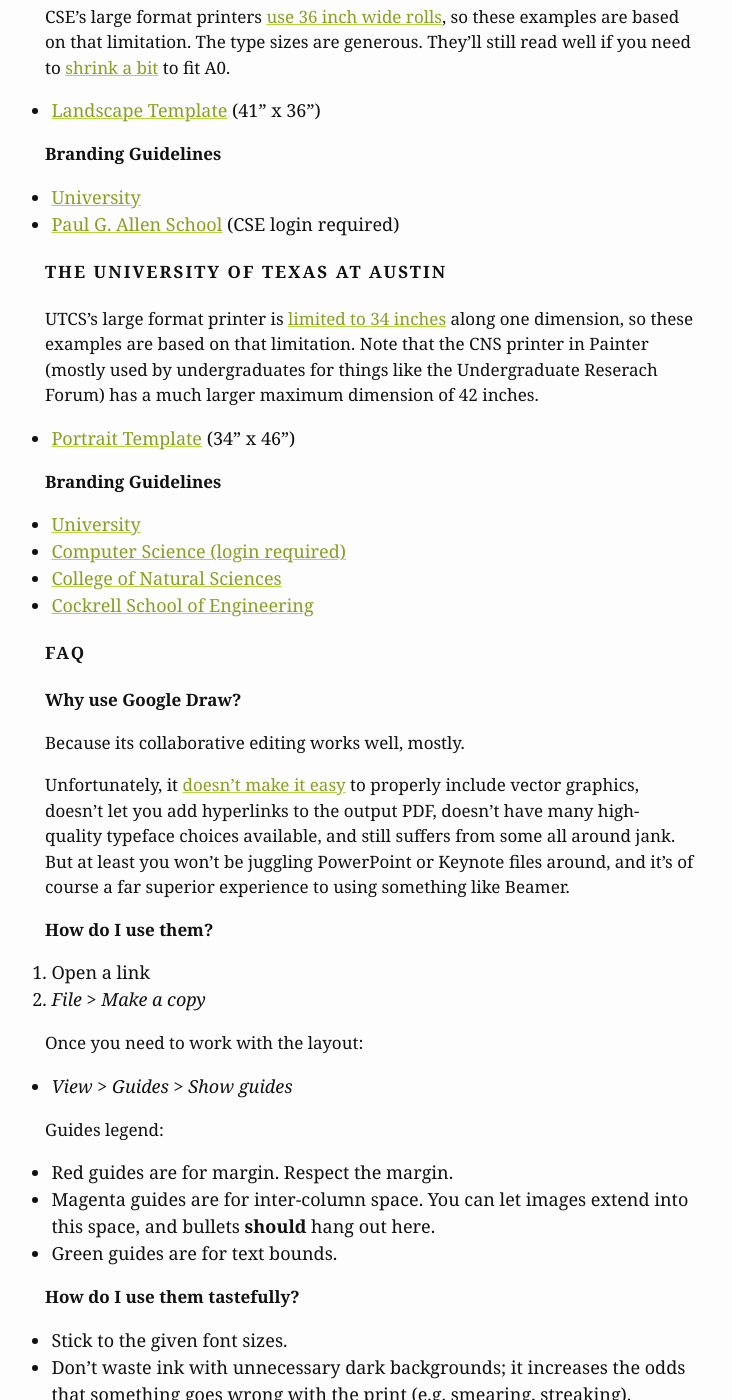
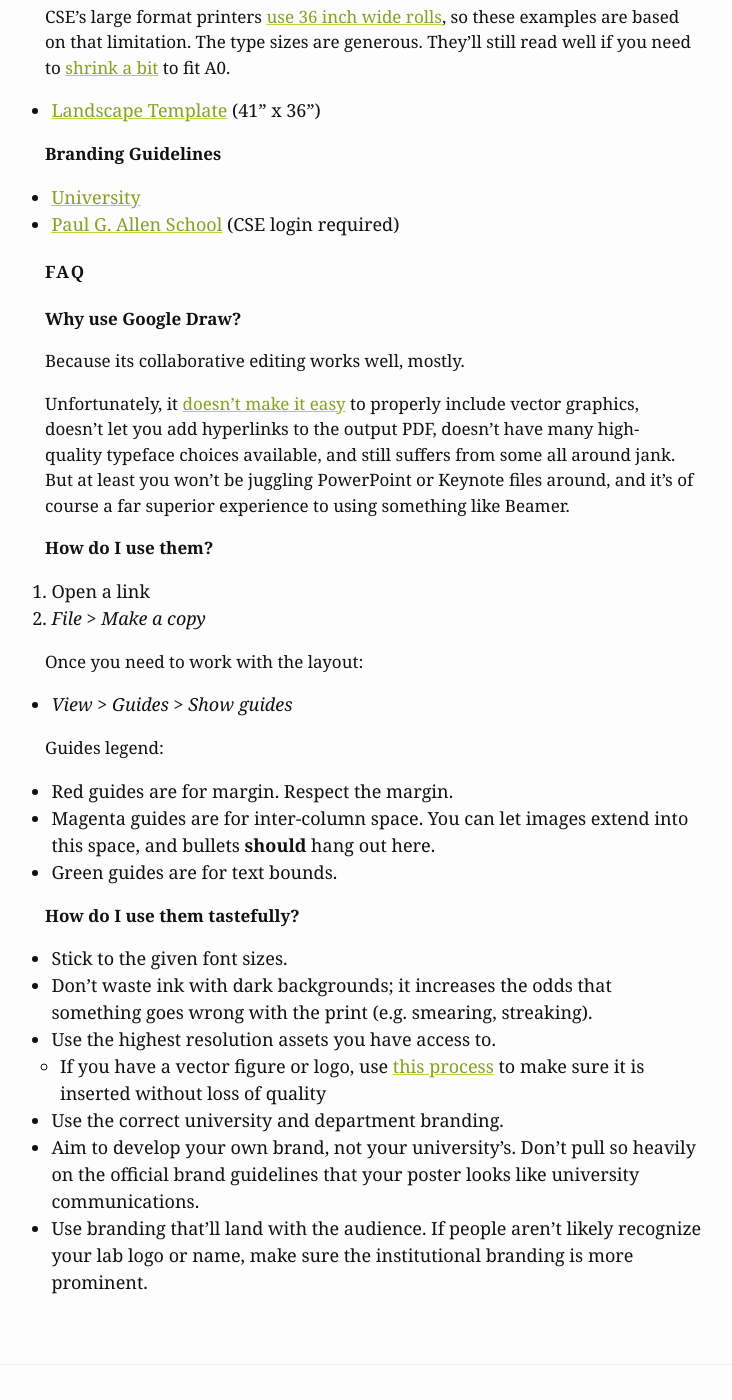
Before and after one commit to nickswalker/nickwalker.us, a Jekyll site: the page built from collections/_projects/poster-templates.md, in a window 1280 px wide and 1400 px high, scrolled down 652 px. Shown: the whole window, without its empty margins (270-1002 px from the left). Built offline with Jekyll 4.4.1, drawn with Linux system fonts in a browser that asks for light colours; nearby versions of some CDN libraries; some web fonts are replaced; some of the changed text lies outside the part shown.

Commit message:
Drop dead links

```diff
--- a/collections/_projects/poster-templates.md
+++ b/collections/_projects/poster-templates.md
@@ -28,22 +28,6 @@
 * [University](https://www.washington.edu/brand/)
 * [Paul G. Allen School](https://www.cs.washington.edu/internal/brand) (CSE login required)
 
-## The University of Texas at Austin
-
-
-UTCS's large format printer is [limited to 34 inches](https://www.cs.utexas.edu/facilities/poster-help) along one dimension, so these
-examples are based on that limitation. Note that the CNS printer in Painter (mostly used by undergraduates for things like the Undergraduate Reserach Forum) has a much larger maximum dimension of 42 inches.
-
-* [Portrait Template](https://docs.google.com/drawings/d/13LM8oObE-lhoYUpMPPw3s7USy35XNZhxyBlAzl7I-aY) (34" x 46")
-
-### Branding Guidelines
-
-* [University](https://brand.utexas.edu)
-* [Computer Science (login required)](https://www.cs.utexas.edu/department/identity-standards/overview)
-* [College of Natural Sciences](https://cns.utexas.edu/communications/style-guide)
-<!-- Broken as of 11-2021 * [College of Liberal Arts](https://liberalarts.utexas.edu/public-affairs/branding-guidelines/)-->
-* [Cockrell School of Engineering](http://www.engr.utexas.edu/visualguidelines)
-
 ## FAQ
 
 ### Why use Google Draw?
@@ -71,9 +55,9 @@
 ### How do I use them tastefully?
 
 * Stick to the given font sizes.
-* Don't waste ink with unnecessary dark backgrounds; it increases the odds that something goes wrong with the print (e.g. smearing, streaking).
+* Don't waste ink with dark backgrounds; it increases the odds that something goes wrong with the print (e.g. smearing, streaking).
 * Use the highest resolution assets you have access to.
   * If you have a vector figure or logo, use [this process](https://webapps.stackexchange.com/a/107705) to make sure it is inserted without loss of quality
 * Use the correct university and department branding.
-* Aim to develop your own brand, not your university's. Don't pull so heavily on the official brand guidelines that your poster looks like university communications, because it isn't.
+* Aim to develop your own brand, not your university's. Don't pull so heavily on the official brand guidelines that your poster looks like university communications.
 * Use branding that'll land with the audience. If people aren't likely recognize your lab logo or name, make sure the institutional branding is more prominent.
```
